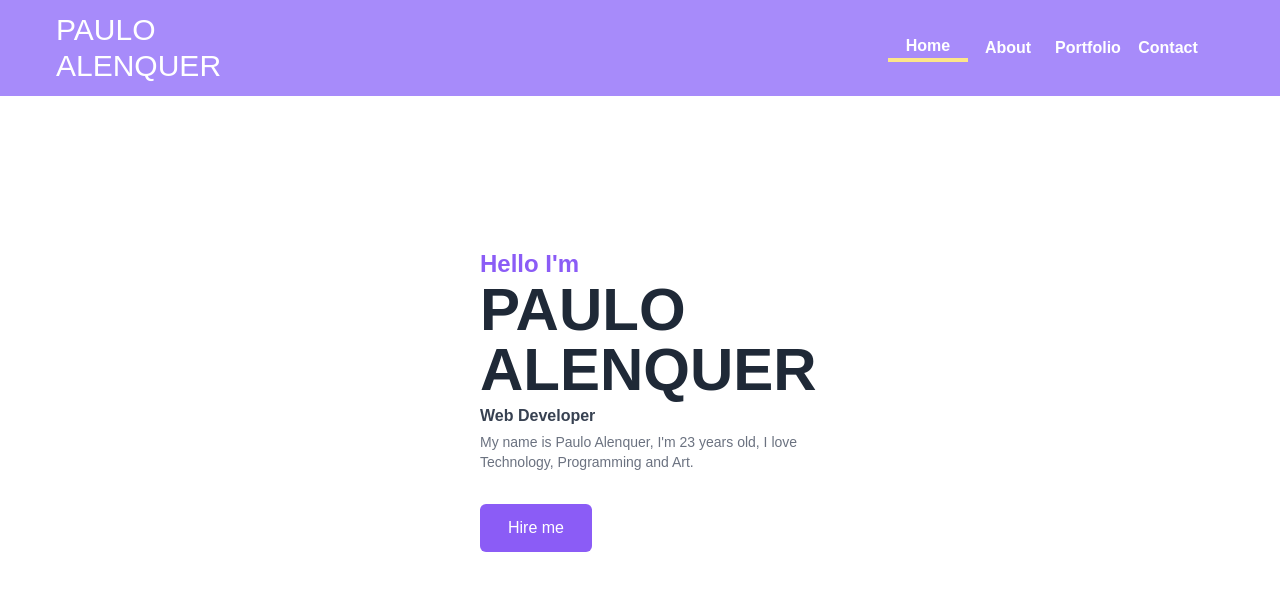
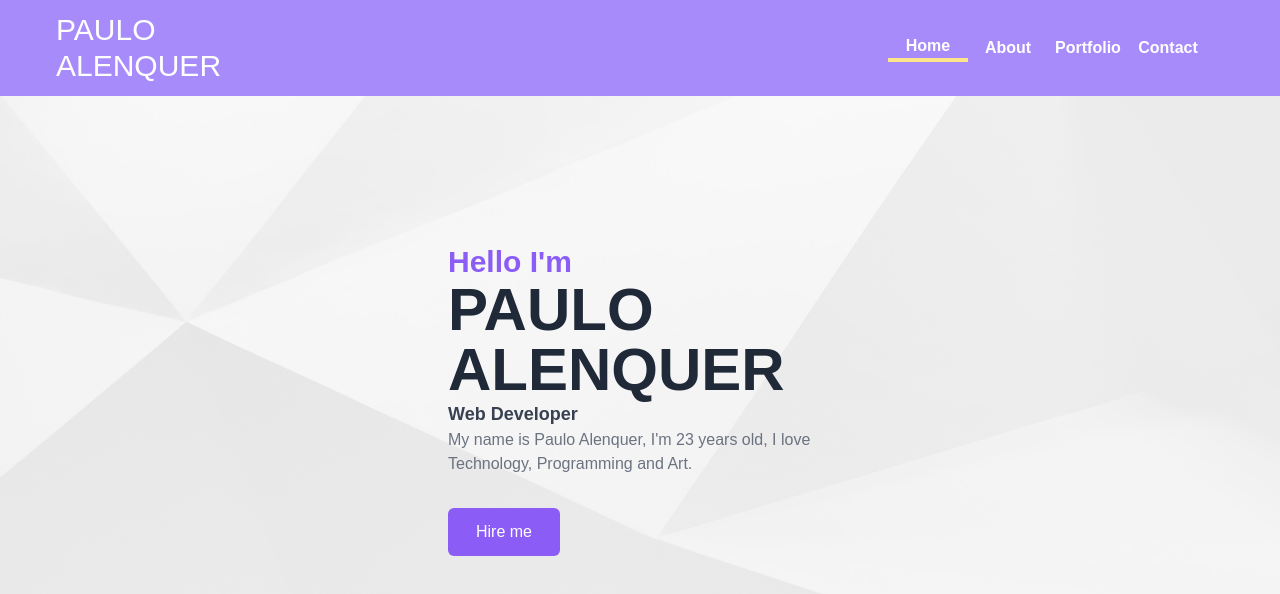
Before and after one commit to palenquer/PersonalWebsite, a Next.js app: page / in a window 1280 px wide. Shown: the top 594 px of the page. Built offline with nearby package versions, Linux system fonts and the light colour scheme.

Commit message:
added background component

```diff
--- /dev/null
+++ b/components/Head/index.js
@@ -0,0 +1,12 @@
+import Head from 'next/head'
+
+function IndexPage() {
+  return (
+      <Head>
+        <title>Paulo Alenquer</title>
+        <meta name="viewport" content="initial-scale=1.0, width=device-width" />
+      </Head>
+  )
+}
+
+export default IndexPage
--- a/components/Nav/index.js
+++ b/components/Nav/index.js
@@ -13,7 +13,7 @@ export const Navbar = () => {
 
   return (
     <>
-      <nav className="w-screen flex text-white items-center flex-wrap bg-purple-400 p-3 md:px-14 fixed">
+      <nav className="w-screen flex text-white items-center flex-wrap bg-purple-400 p-3 md:px-14 fixed z-1">
         <NavTitle />
         <button
           className={`${active ? "bg-purple-500" : ""} hover:bg-purple-500 inline-flex p-3 rounded md:hidden text-white ml-auto hover:text-white outline-none focus:outline-none`}
--- a/pages/_app.js
+++ b/pages/_app.js
@@ -1,13 +1,26 @@
 import "../styles/globals.css";
 import "tailwindcss/tailwind.css";
 import Navbar from "../components/Nav";
+import Image from "next/image";
+import Head from "../components/Head";
 
 function MyApp({ Component, pageProps }) {
   return (
-    <div className="font-Montserrat h-screen w-screen">
-      <Navbar/>
-      <Component {...pageProps} />
-    </div>
+    <>
+      <Head />
+      <div className=" relative font-Montserrat h-screen w-screen">
+        <Image
+          layout="fill"
+          className="object-center object-cover pointer-events-none opacity-20"
+          src="/background.jpg"
+          alt="Background Image"
+        />
+        <div className="relative z-1 h-full w-full">
+          <Navbar />
+          <Component {...pageProps} />
+        </div>
+      </div>
+    </>
   );
 }
 
--- a/pages/index.js
+++ b/pages/index.js
@@ -3,13 +3,13 @@ import Link from "next/link";
 export default function Home() {
   return (
     <div className="flex flex-col justify-center items-center w-full h-full text-gray-700 leading-loose">
-      <div className="max-w-xs">
-        <h2 className="text-purple-500 text-2xl font-bold">Hello I'm</h2>
+      <div className="max-w-xs md:max-w-sm">
+        <h2 className="text-purple-500 text-3xl font-bold">Hello I'm</h2>
         <h1 className="text-6xl font-Teko font-black text-gray-800">
           PAULO ALENQUER
         </h1>
-        <h3 className="font-semibold">Web Developer</h3>
-        <h4 className="text-gray-500 text-sm">
+        <h3 className="font-semibold text-lg">Web Developer</h3>
+        <h4 className="text-gray-500 text-base">
           My name is Paulo Alenquer, I'm 23 years old, I love Technology,
           Programming and Art.
         </h4>
```
Also changed, not shown: public/background.jpg (added).
